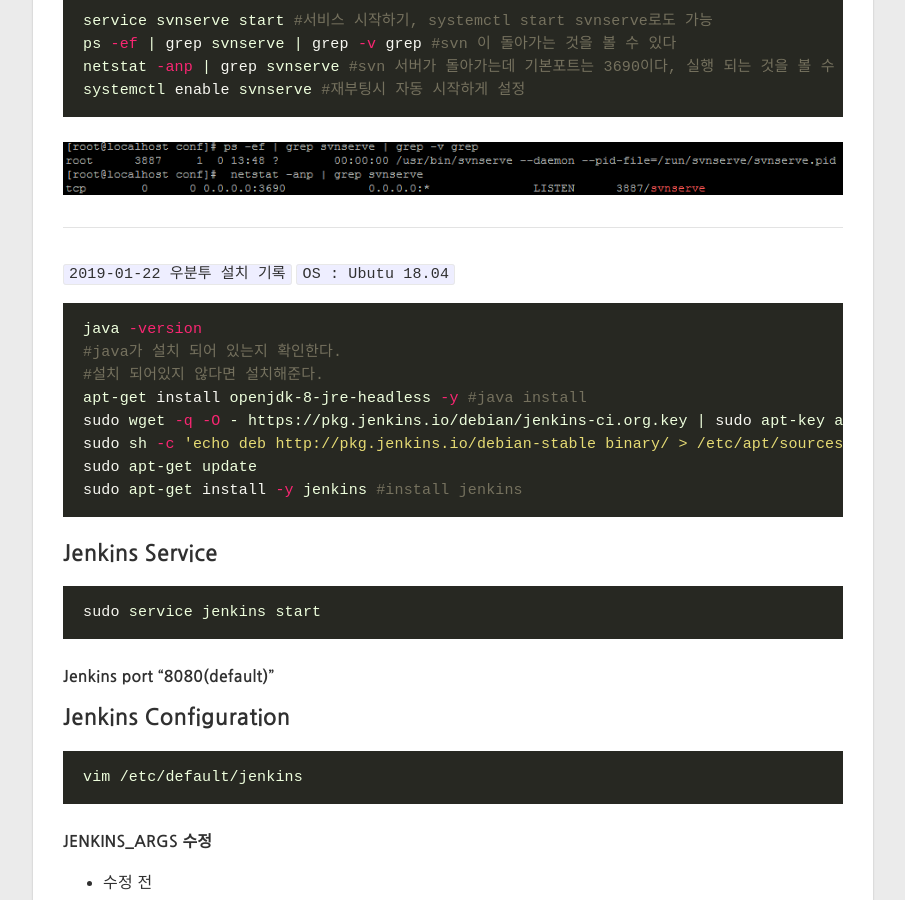
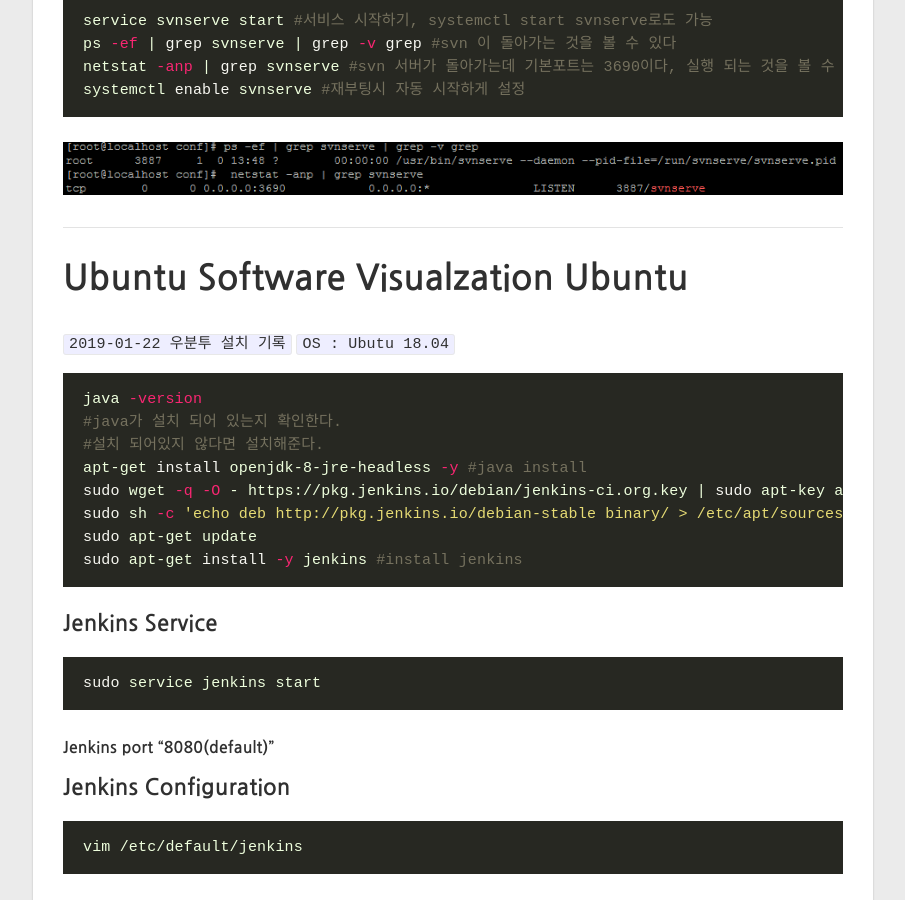
Before and after one commit to HongJeSeong/HongJeSeong.github.io, a Jekyll site: the page built from _posts/study/2018-03-07-pms.md, in a window 1280 px wide and 900 px high, scrolled down 22543 px. Shown: the whole window, without its empty margins (187-1092 px from the left). Built offline with Jekyll 4.4.1, drawn with Linux system fonts in a browser that asks for light colours; nearby versions of some CDN libraries.

Commit message:
Update 2018-03-07-pms.md

```diff
--- a/_posts/study/2018-03-07-pms.md
+++ b/_posts/study/2018-03-07-pms.md
@@ -507,7 +507,7 @@
 ![](../../images/posts/pms/svn_result.PNG)
 
 ---
-
+# Ubuntu Software Visualzation Ubuntu
 `2019-01-22 우분투 설치 기록`
 `OS : Ubutu 18.04`
 
@@ -728,9 +728,11 @@
 **server.xml 수정**
 
 기존의 Jenkins가 사용하는 port인 8080과 톰캣의 기본 port와 겹치기 때문에 톰캣이 사용할 port를 변경한다.  8081로 변경하였다.
+
 ![포트](../../images/posts/pms/tomcat_4.JPG)
 
 `<Connerctor port="8009" protocol="AJP/1.3" redirectPort="8443"/> ` 부분이 주석처리가 되어 있다면, 해제한다. 이 부분이 없다면 추가한다.
+
 ![톰캣](../../images/posts/pms/tomcat_3.JPG)
 
 ### Redmine Linking
```
